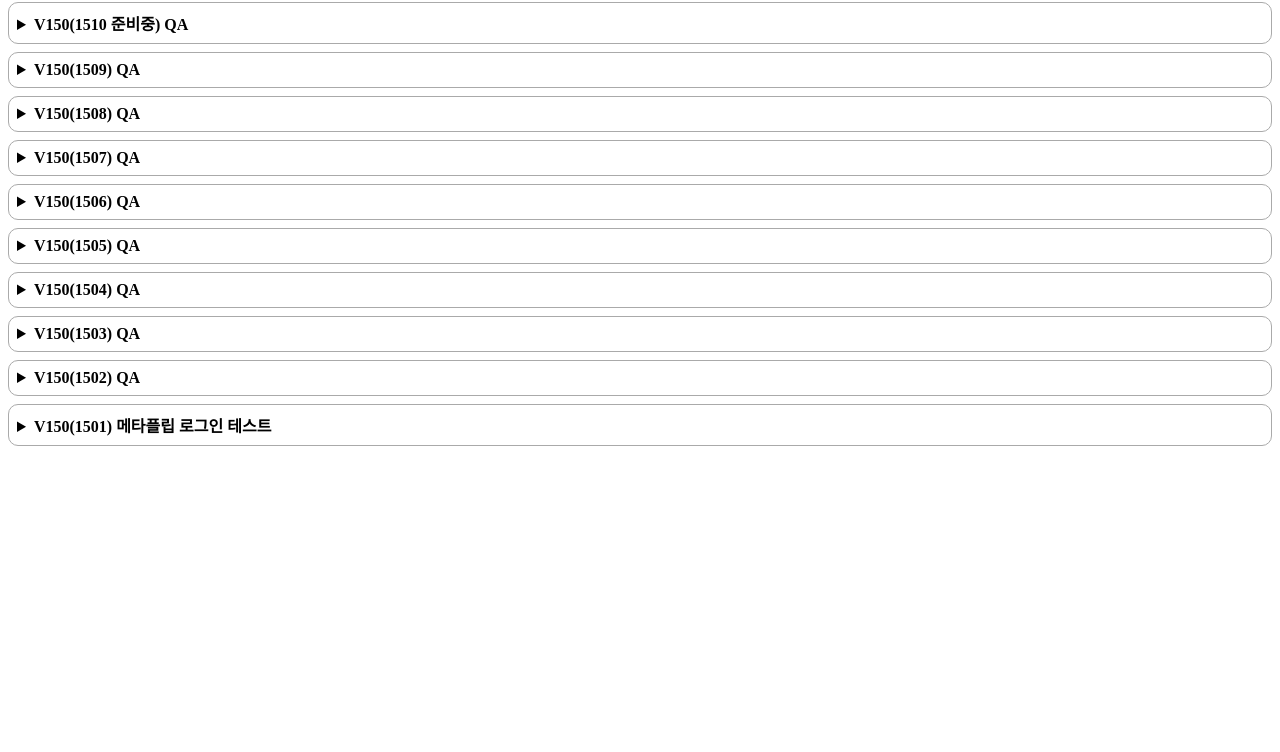
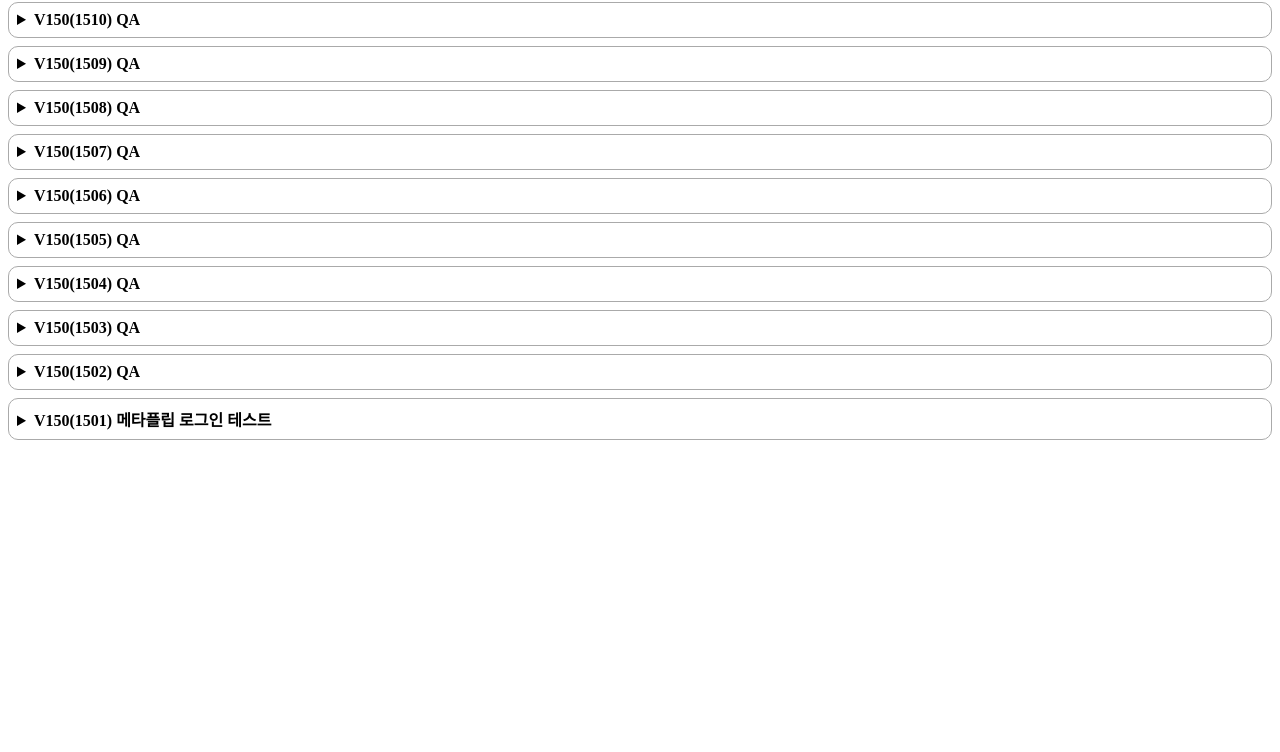
Before and after one commit to kydculx/zlit, a plain HTML site: page index.html in a window 1280 px wide. Shown: the part 48-800 px from the top of the page. Drawn offline with Linux system fonts and the light colour scheme.

Commit message:
Update index.html

```diff
--- a/index.html
+++ b/index.html
@@ -66,7 +66,7 @@
     </center>
 
     <details>
-      <summary>V150(1510 준비중) QA</summary>
+      <summary>V150(1510) QA</summary>
         <span>
           <ul>
             <li><a href="itms-services://?action=download-manifest&url=https://z-lit-dev.s3.ap-northeast-2.amazonaws.com/public/client-app/ios_v150_1510.plist">iPhone</a></li>
```
